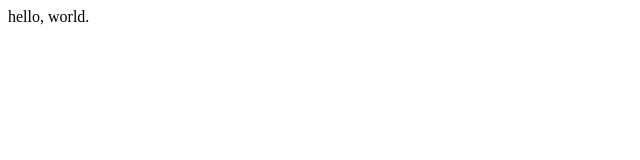
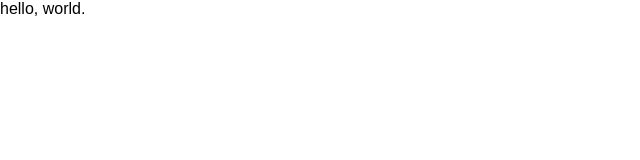
Before and after one commit to olarclara/bechdeltest, a React (Create React App) app: page / in a window 1280 px wide. Shown: the top 160 px of the page, without its empty margins (0-640 px from the left). Built offline with nearby package versions, Linux system fonts and the light colour scheme.

Commit message:
add general style rules

```diff
--- /dev/null
+++ b/src/index.css
@@ -0,0 +1,5 @@
+body {
+  margin: 0;
+  padding: 0;
+  font-family: sans-serif;
+}
--- a/src/index.js
+++ b/src/index.js
@@ -4,6 +4,7 @@ import { createStore } from 'redux'
 import { Provider } from 'react-redux'
 import rootReducer from './reducers'
 import App from './App'
+import './index.css'
 
 const store = createStore(rootReducer)
 
```
